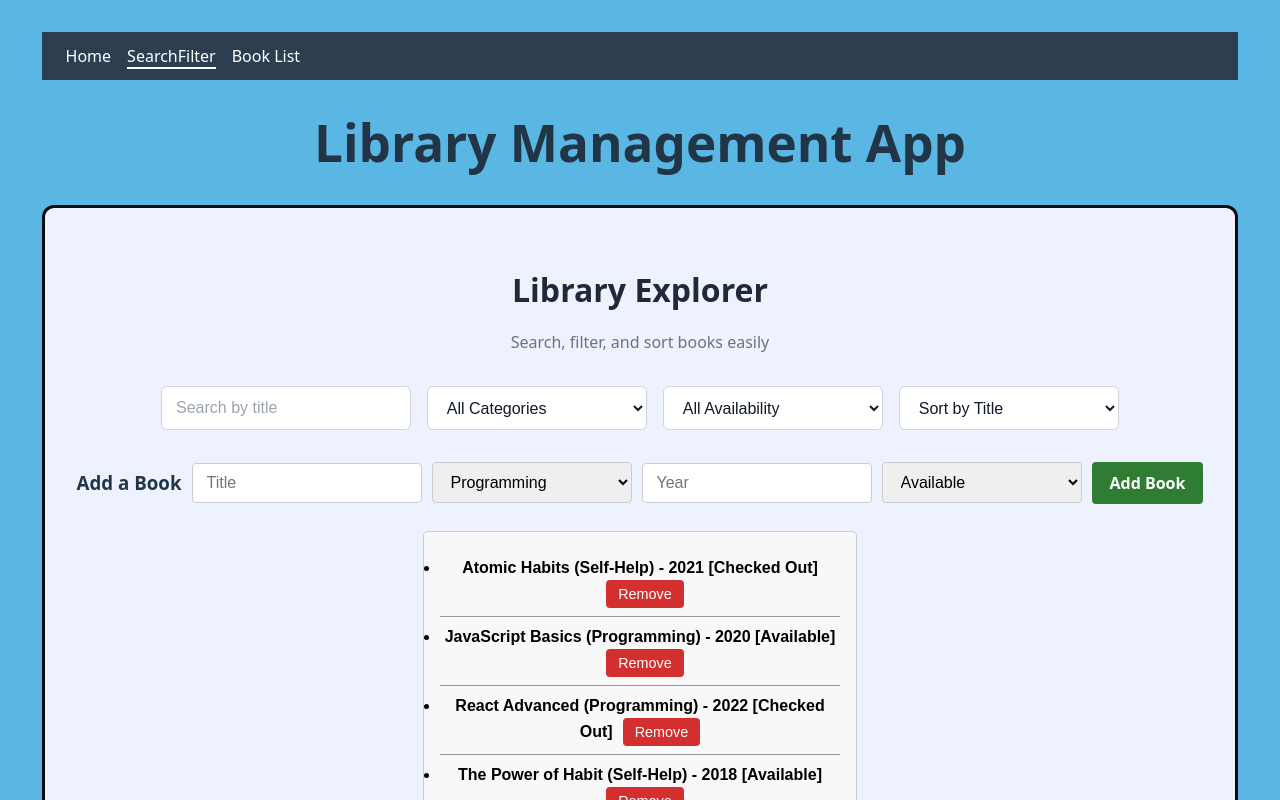
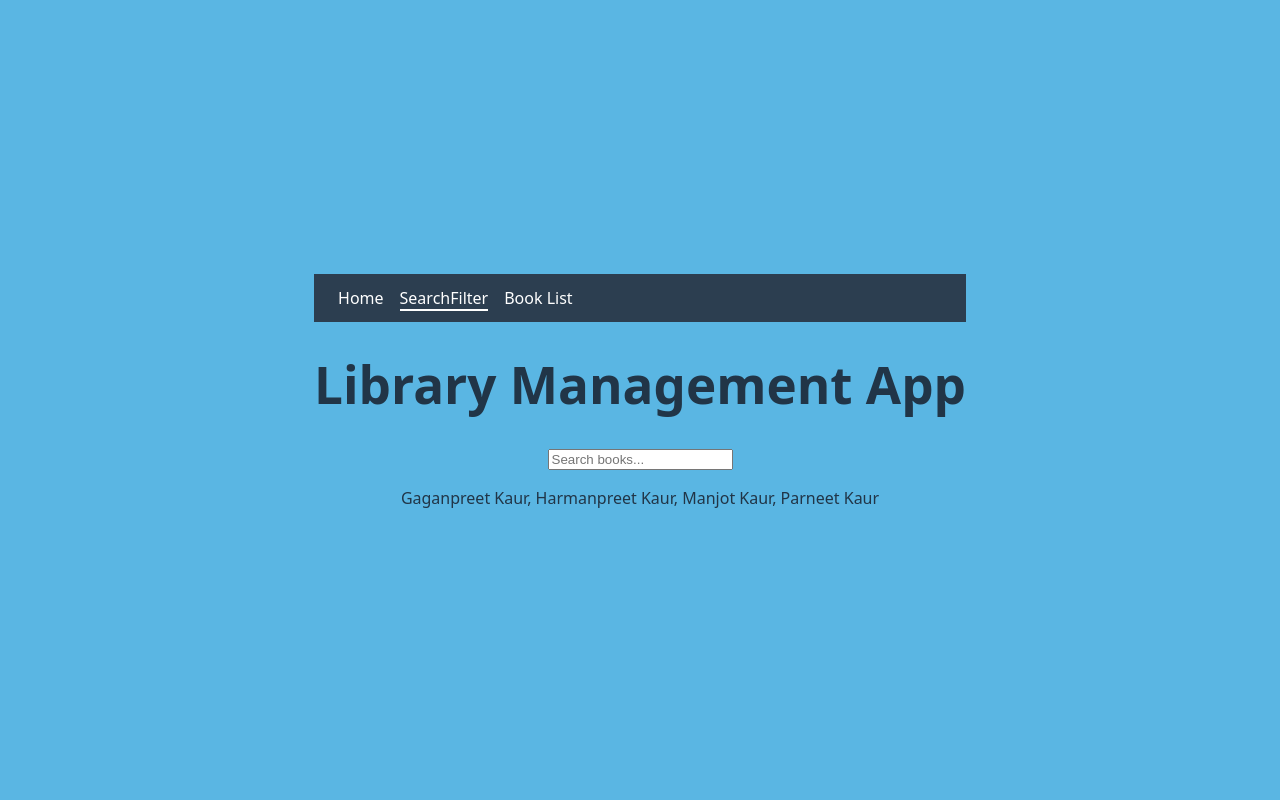
Before and after one commit to Gaganpreet-rrc/Full_Stack_Project_Sprint_01_New, a React (Vite) app in the folder sprint-01/: page /searchFilter in a window 1280 px wide. Shown: the top 800 px of the page. Built offline with nearby package versions, Linux system fonts and the light colour scheme.

Commit message:
Update the files

```diff
--- a/sprint-01/src/components/searchFilter/SearchFilter.css
+++ b/sprint-01/src/components/searchFilter/SearchFilter.css
@@ -60,49 +60,3 @@ body{
     width: 100%;
   }
 }
-
-.add-book {
-  margin-top: 20px;
-  display: flex;
-  align-items: center;
-  gap: 10px;
-}
-
-.add-book input,
-.add-book select {
-  width: 200px;
-  padding: 10px 14px;
-  font-size: 1rem;
-  border-radius: 4px;
-  border: 1px solid #ccc;
-}
-
-.add-book button {
-  background-color: #2e7d32;
-  color: white;
-  border: none;
-  padding: 10px 18px;
-  border-radius: 4px;
-  cursor: pointer;
-  font-size: 1rem;
-  font-weight: 600;
-}
-
-.add-book button:hover {
-  background-color: #1b5e20;
-}
-
-.book-list button {
-  background-color: #d32f2f;
-  color: white;
-  border: none;
-  padding: 6px 12px;
-  margin-left: 10px;
-  border-radius: 4px;
-  cursor: pointer;
-  font-size: 0.9rem;
-}
-
-.book-list button:hover {
-  background-color: #b71c1c;
-}
--- a/sprint-01/src/components/searchFilter/Searchfilter.tsx
+++ b/sprint-01/src/components/searchFilter/Searchfilter.tsx
@@ -1,179 +1,32 @@
-import { useState } from "react";
+import React from "react";
+
 import "./SearchFilter.css";
 
-type Book = {
-  id: number;
-  title: string;
-  category: string;
-  year: number;
-  available: boolean;
+type SearchFilterProps = {
+
+  search: string;
+
+  setSearch: React.Dispatch<React.SetStateAction<string>>;
+
 };
 
-const booksData: Book[] = [
-  { id: 1, title: "JavaScript Basics", category: "Programming", year: 2020, available: true },
-  { id: 2, title: "React Advanced", category: "Programming", year: 2022, available: false },
-  { id: 3, title: "The Power of Habit", category: "Self-Help", year: 2018, available: true },
-  { id: 4, title: "Atomic Habits", category: "Self-Help", year: 2021, available: false },
-];
-
-function SearchFilter() {
-  // Book list
-  const [books, setBooks] = useState<Book[]>(booksData);
-
-  // Filter state
-  const [searchTerm, setSearchTerm] = useState("");
-  const [category, setCategory] = useState("");
-  const [availability, setAvailability] = useState("");
-  const [sortOption, setSortOption] = useState("title");
-
-  // Add book state
-  const [newTitle, setNewTitle] = useState("");
-  const [newCategory, setNewCategory] = useState("Programming");
-  const [newYear, setNewYear] = useState("");
-  const [newAvailable, setNewAvailable] = useState(true);
-
-  // Filter and sort books
-  const filteredBooks = books
-    .filter((book) =>
-      book.title.toLowerCase().includes(searchTerm.toLowerCase()) &&
-      (category ? book.category === category : true) &&
-      (availability
-        ? availability === "available"
-          ? book.available
-          : !book.available
-        : true)
-    )
-    .sort((a, b) => {
-      if (sortOption === "title") return a.title.localeCompare(b.title);
-      if (sortOption === "year") return a.year - b.year;
-      return 0;
-    });
-
-  // Add a book
-  const handleAddBook = () => {
-    if (!newTitle || !newYear) {
-      alert("Please enter title and year.");
-      return;
-    }
-
-    const newBook: Book = {
-      id: books.length + 1,
-      title: newTitle,
-      category: newCategory,
-      year: Number(newYear),
-      available: newAvailable,
-    };
-
-    setBooks([...books, newBook]);
-    setNewTitle("");
-    setNewYear("");
-  };
-
-  // Remove a book
-  const handleRemoveBook = (id: number) => {
-    setBooks(books.filter((book) => book.id !== id));
-  };
+const SearchFilter = ({ search, setSearch }: SearchFilterProps) => {
 
   return (
-    <section className="search-filter">
-      <header className="search-header">
-        <h2>Library Explorer</h2>
-        <p>Search, filter, and sort books easily</p>
-      </header>
+<input
 
-      {/* Search & Filters */}
-      <form className="filter-panel">
-        <input
-          type="text"
-          placeholder="Search by title"
-          aria-label="Search books"
-          value={searchTerm}
-          onChange={(e) => setSearchTerm(e.target.value)}
-        />
+      type="text"
 
-        <select
-          aria-label="Filter by category"
-          value={category}
-          onChange={(e) => setCategory(e.target.value)}
-        >
-          <option value="">All Categories</option>
-          <option value="Programming">Programming</option>
-          <option value="Self-Help">Self-Help</option>
-        </select>
+      placeholder="Search books..."
 
-        <select
-          aria-label="Filter by availability"
-          value={availability}
-          onChange={(e) => setAvailability(e.target.value)}
-        >
-          <option value="">All Availability</option>
-          <option value="available">Available</option>
-          <option value="unavailable">Checked Out</option>
-        </select>
+      value={search}
 
-        <select
-          aria-label="Sort books"
-          value={sortOption}
-          onChange={(e) => setSortOption(e.target.value)}
-        >
-          <option value="title">Sort by Title</option>
-          <option value="year">Sort by Year</option>
-        </select>
-      </form>
+      onChange={(e) => setSearch(e.target.value)}
 
-      {/* Add Book */}
-      <div className="add-book">
-        <h3>Add a Book</h3>
+    />
 
-        <input
-          type="text"
-          placeholder="Title"
-          value={newTitle}
-          onChange={(e) => setNewTitle(e.target.value)}
-        />
+  );
 
-        <select
-          value={newCategory}
-          onChange={(e) => setNewCategory(e.target.value)}
-        >
-          <option value="Programming">Programming</option>
-          <option value="Self-Help">Self-Help</option>
-        </select>
-
-        <input
-          type="number"
-          placeholder="Year"
-          value={newYear}
-          onChange={(e) => setNewYear(e.target.value)}
-        />
-
-        <select
-          value={String(newAvailable)}
-          onChange={(e) => setNewAvailable(e.target.value === "true")}
-        >
-          <option value="true">Available</option>
-          <option value="false">Checked Out</option>
-        </select>
-
-        <button type="button" onClick={handleAddBook}>
-          Add Book
-        </button>
-      </div>
-
-      {/* Book List */}
-      <ul className="book-list">
-        {filteredBooks.map((book) => (
-          <li key={book.id}>
-            {book.title} ({book.category}) - {book.year} [
-            {book.available ? "Available" : "Checked Out"}]
-            <button onClick={() => handleRemoveBook(book.id)}>
-              Remove
-            </button>
-          </li>
-        ))}
-      </ul>
-    </section>
-  );
-}
+};
 
 export default SearchFilter;
```
